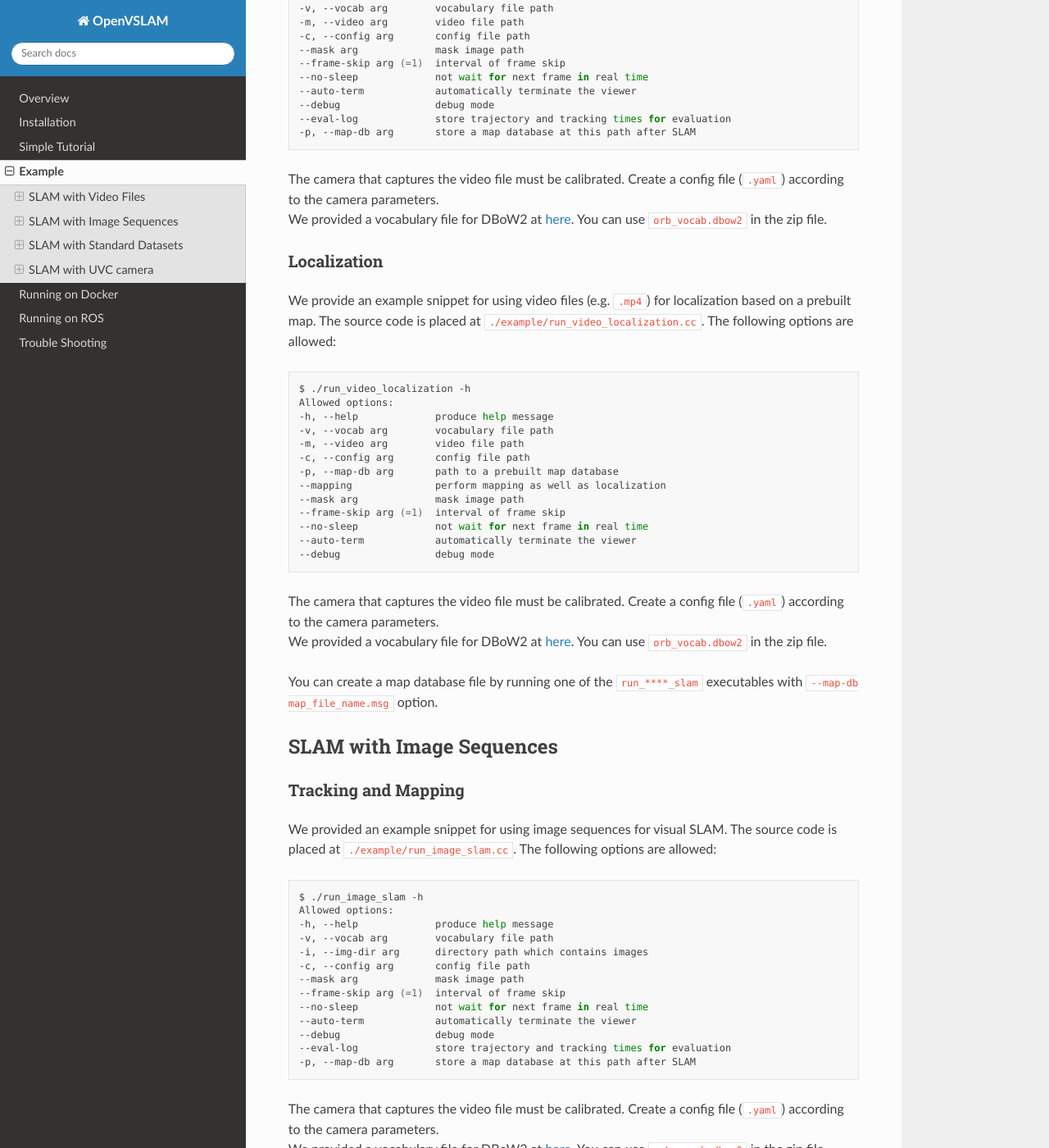
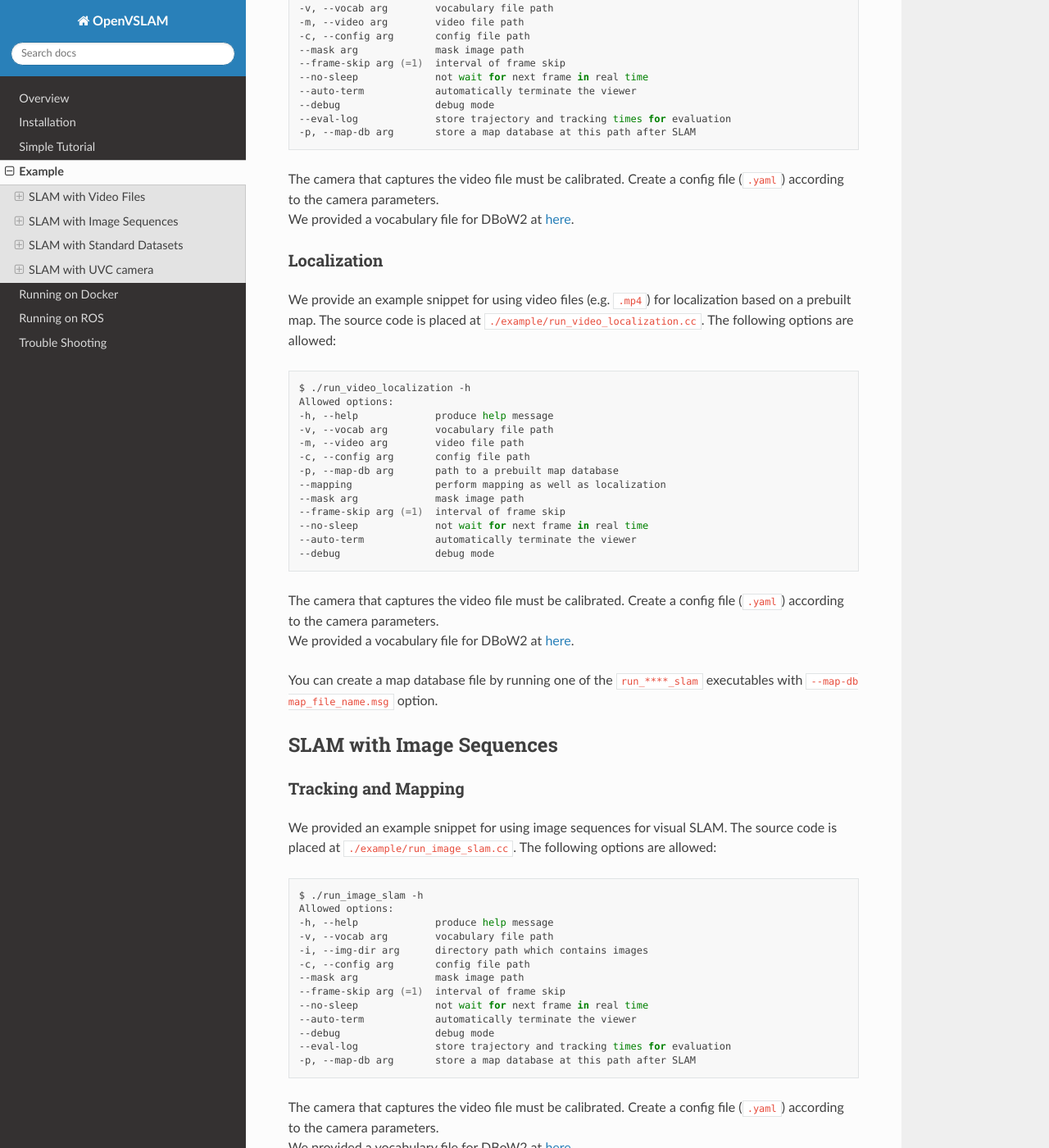
Before and after one commit to MeegoMeng/openvslam-release, a Sphinx documentation site: the page built from docs/example.rst, in a window 1280 px wide and 1400 px high, scrolled down 449 px. Shown: the whole window at 82% size. Built offline with Sphinx 7.4.7 and the Read the Docs theme 2.0.0, drawn with Linux system fonts in a browser that asks for light colours; some of the changed text lies outside the part shown.

Commit message:
Rebase from 'upstream'

```diff
--- a/docs/example.rst
+++ b/docs/example.rst
@@ -35,7 +35,7 @@ The following options are allowed:
     -p, --map-db arg       store a map database at this path after SLAM
 
 | The camera that captures the video file must be calibrated. Create a config file (``.yaml``) according to the camera parameters.
-| We provided a vocabulary file for DBoW2 at `here <https://drive.google.com/open?id=1wUPb328th8bUqhOk-i8xllt5mgRW4n84>`__. You can use ``orb_vocab.dbow2`` in the zip file.
+| We provided a vocabulary file for DBoW2 at `here <https://github.com/OpenVSLAM-Community/DBoW2_orb_vocab/raw/main/orb_vocab.dbow2>`__.
 
 Localization
 ^^^^^^^^^^^^
@@ -61,7 +61,7 @@ The following options are allowed:
     --debug                debug mode
 
 | The camera that captures the video file must be calibrated. Create a config file (``.yaml``) according to the camera parameters.
-| We provided a vocabulary file for DBoW2 at `here <https://drive.google.com/open?id=1wUPb328th8bUqhOk-i8xllt5mgRW4n84>`__. You can use ``orb_vocab.dbow2`` in the zip file.
+| We provided a vocabulary file for DBoW2 at `here <https://github.com/OpenVSLAM-Community/DBoW2_orb_vocab/raw/main/orb_vocab.dbow2>`__.
 
 You can create a map database file by running one of the ``run_****_slam`` executables with ``--map-db map_file_name.msg`` option.
 
@@ -94,7 +94,7 @@ The following options are allowed:
     -p, --map-db arg       store a map database at this path after SLAM
 
 | The camera that captures the video file must be calibrated. Create a config file (``.yaml``) according to the camera parameters.
-| We provided a vocabulary file for DBoW2 at `here <https://drive.google.com/open?id=1wUPb328th8bUqhOk-i8xllt5mgRW4n84>`__. You can use ``orb_vocab.dbow2`` in the zip file.
+| We provided a vocabulary file for DBoW2 at `here <https://github.com/OpenVSLAM-Community/DBoW2_orb_vocab/raw/main/orb_vocab.dbow2>`__.
 
 Localization
 ^^^^^^^^^^^^
@@ -120,7 +120,7 @@ The following options are allowed:
     --debug                debug mode
 
 | The camera that captures the video file must be calibrated. Create a config file (``.yaml``) according to the camera parameters.
-| We provided a vocabulary file for DBoW2 at `here <https://drive.google.com/open?id=1wUPb328th8bUqhOk-i8xllt5mgRW4n84>`__. You can use ``orb_vocab.dbow2`` in the zip file.
+| We provided a vocabulary file for DBoW2 at `here <https://github.com/OpenVSLAM-Community/DBoW2_orb_vocab/raw/main/orb_vocab.dbow2>`__.
 
 You can create a map database file by running one of the ``run_****_slam`` executables with ``--map-db map_file_name.msg`` option.
 
@@ -148,8 +148,7 @@ After downloading and uncompressing it, you will find several sequences under th
     $ ls sequences/
     00  01  02  03  04  05  06  07  08  09  10  11  12  13  14  15  16  17  18  19  20  21
 
-In addition, download a vocabulary file for DBoW2 from `here <https://drive.google.com/open?id=1wUPb328th8bUqhOk-i8xllt5mgRW4n84>`__ and uncompress it.
-You can find ``orb_vocab.dbow2`` in the zip file.
+In addition, download a vocabulary file for DBoW2 from `here <https://github.com/OpenVSLAM-Community/DBoW2_orb_vocab/raw/main/orb_vocab.dbow2>`__.
 
 A configuration file for each sequence is contained under ``./example/kitti/``.
 
@@ -209,8 +208,7 @@ After downloading and uncompressing it, you will find several directories under
     $ ls mav0/
     body.yaml  cam0  cam1  imu0  leica0  state_groundtruth_estimate0
 
-In addition, download a vocabulary file for DBoW2 from `here <https://drive.google.com/open?id=1wUPb328th8bUqhOk-i8xllt5mgRW4n84>`__ and uncompress it.
-You can find ``orb_vocab.dbow2`` in the zip file.
+In addition, download a vocabulary file for DBoW2 from `here <https://github.com/OpenVSLAM-Community/DBoW2_orb_vocab/raw/main/orb_vocab.dbow2>`__.
 
 We provided the two config files for EuRoC, ``./example/euroc/EuRoC_mono.yaml`` for monocular and ``./example/euroc/EuRoC_stereo.yaml`` for stereo.
 
@@ -304,7 +302,7 @@ The following options are allowed:
 | Please specify the camera number you want to use by ``-n`` option.
 | The camera must be calibrated. Create a config file (``.yaml``) according to the camera parameters.
 | You can scale input images to the performance of your machine by ``-s`` option. Please modify the config accordingly.
-| We provided a vocabulary file for DBoW2 at `here <https://drive.google.com/open?id=1wUPb328th8bUqhOk-i8xllt5mgRW4n84>`__. You can use ``orb_vocab.dbow2`` in the zip file.
+| We provided a vocabulary file for DBoW2 at `here <https://github.com/OpenVSLAM-Community/DBoW2_orb_vocab/raw/main/orb_vocab.dbow2>`__.
 
 Localization
 ^^^^^^^^^^^^
@@ -330,4 +328,4 @@ The following options are allowed:
 | Please specify the camera number you want to use by ``-n`` option.
 | The camera must be calibrated. Create a config file (``.yaml``) according to the camera parameters.
 | You can scale input images to the performance of your machine by ``-s`` option. Please modify the config accordingly.
-| We provided a vocabulary file for DBoW2 at `here <https://drive.google.com/open?id=1wUPb328th8bUqhOk-i8xllt5mgRW4n84>`__. You can use ``orb_vocab.dbow2`` in the zip file.
+| We provided a vocabulary file for DBoW2 at `here <https://github.com/OpenVSLAM-Community/DBoW2_orb_vocab/raw/main/orb_vocab.dbow2>`__.
--- a/docs/overview.rst
+++ b/docs/overview.rst
@@ -50,7 +50,7 @@ Tutorial
 
 Please see :ref:`Simple Tutorial <chapter-simple-tutorial>`.
 
-| A sample ORB vocabulary file can be downloaded from `here <https://drive.google.com/open?id=1wUPb328th8bUqhOk-i8xllt5mgRW4n84>`__.
+| A sample ORB vocabulary file can be downloaded from `here <https://github.com/OpenVSLAM-Community/DBoW2_orb_vocab/raw/main/orb_vocab.dbow2>`__.
 | Sample datasets are also provided at `here <https://drive.google.com/open?id=1A_gq8LYuENePhNHsuscLZQPhbJJwzAq4>`__.
 
 If you would like to run visual SLAM with standard benchmarking datasets (e.g. KITTI Odometry dataset), please see :ref:`SLAM with standard datasets <section-example-standard-datasets>`.
--- a/package.xml
+++ b/package.xml
@@ -2,7 +2,7 @@
 <?xml-model href="http://download.ros.org/schema/package_format3.xsd" schematypens="http://www.w3.org/2001/XMLSchema"?>
 <package format="3">
     <name>openvslam</name>
-    <version>0.2.0</version>
+    <version>0.2.1</version>
     <description>OpenVSLAM: A Versatile Visual SLAM Framework</description>
 
     <author>Shinya Sumikura</author>
```
Also changed, not shown: CMakeLists.txt (+6 -3 lines), README.md (+1 -1 lines), docs/simple_tutorial.rst (+3 -8 lines), wercker.yml (+21 -5 lines), 6 other files.
